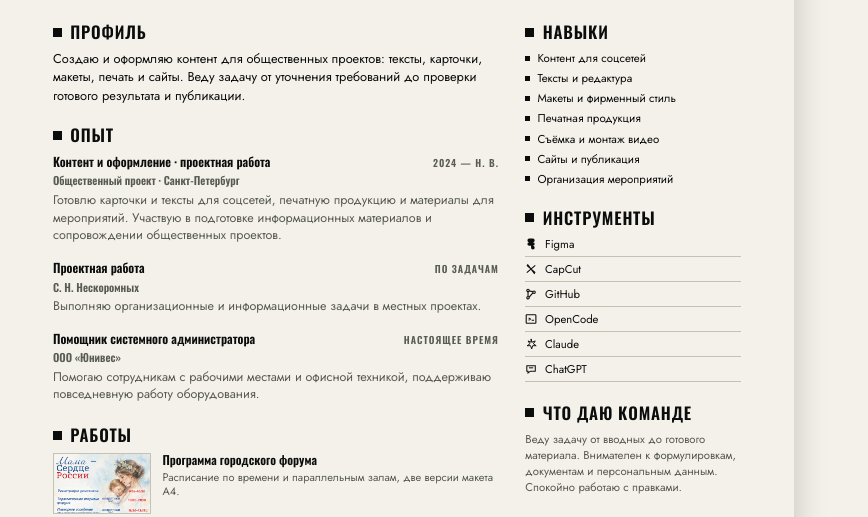
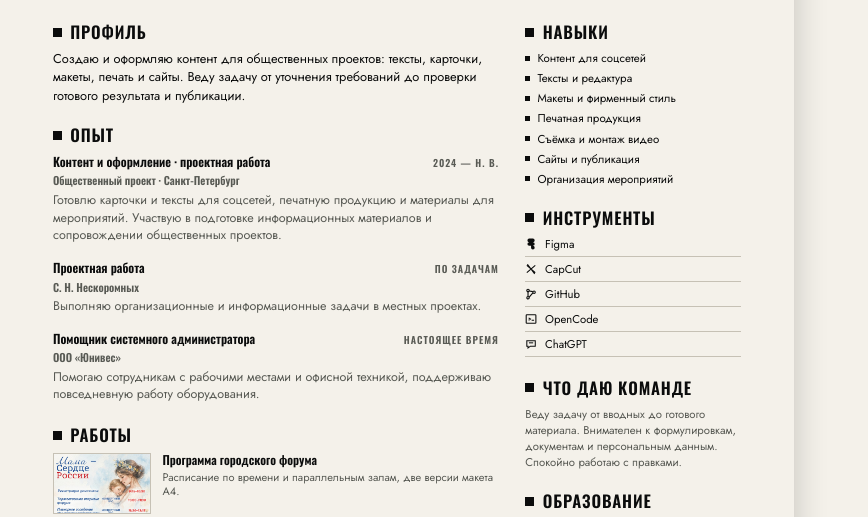
Before and after one commit to askuyr/askuyr.github.io, a plain HTML site: page assets/docs/voronkov-resume-2026.html in a window 1280 px wide. Shown: the part 275-792 px from the top of the page, without its empty margins (0-868 px from the left). Drawn offline with Linux system fonts and the light colour scheme.

Commit message:
content(resume): убрать Claude из инструментов

```diff
--- a/assets/docs/voronkov-resume-2026.html
+++ b/assets/docs/voronkov-resume-2026.html
@@ -185,7 +185,6 @@ p{margin:0}
         <li class="tool"><svg viewBox="0 0 20 20" fill="none" stroke="currentColor" stroke-width="1.8" aria-hidden="true"><path d="m3 4 14 12M17 4 3 16M4 2l12 16"/></svg>CapCut</li>
         <li class="tool"><svg viewBox="0 0 20 20" fill="none" stroke="currentColor" stroke-width="1.8" aria-hidden="true"><circle cx="5" cy="4" r="2"/><circle cx="15" cy="7" r="2"/><circle cx="5" cy="16" r="2"/><path d="M5 6v8m2-9 6 1m-6 9 6-7"/></svg>GitHub</li>
         <li class="tool"><svg viewBox="0 0 20 20" fill="none" stroke="currentColor" stroke-width="1.8" aria-hidden="true"><rect x="2" y="3" width="16" height="14" rx="1"/><path d="m6 8 3 2-3 2m5 0h4"/></svg>OpenCode</li>
-        <li class="tool"><svg viewBox="0 0 20 20" fill="none" stroke="currentColor" stroke-width="1.6" aria-hidden="true"><path d="M10 1.5 11.7 7l5.3-2.1-3.2 4.7 4.7 3.2-5.7-.1-1.8 5.5-1.8-5.5-5.7.1 4.7-3.2L5 4.9 10.3 7 10 1.5Z"/></svg>Claude</li>
         <li class="tool"><svg viewBox="0 0 20 20" fill="none" stroke="currentColor" stroke-width="1.7" aria-hidden="true"><path d="M3 4.5h14v9H9l-4 3v-3H3z"/><path d="M6.5 8h7"/></svg>ChatGPT</li>
       </ul>
     </section>
```
Also changed, not shown: 1 other file.
